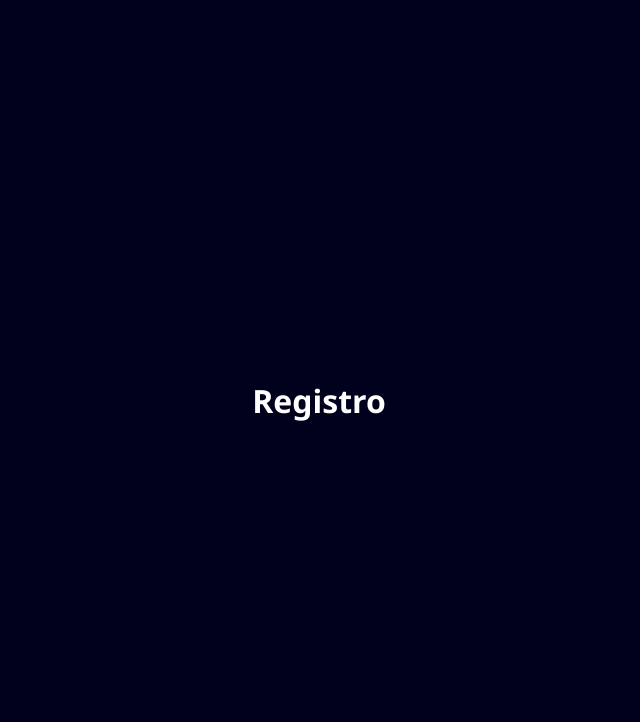
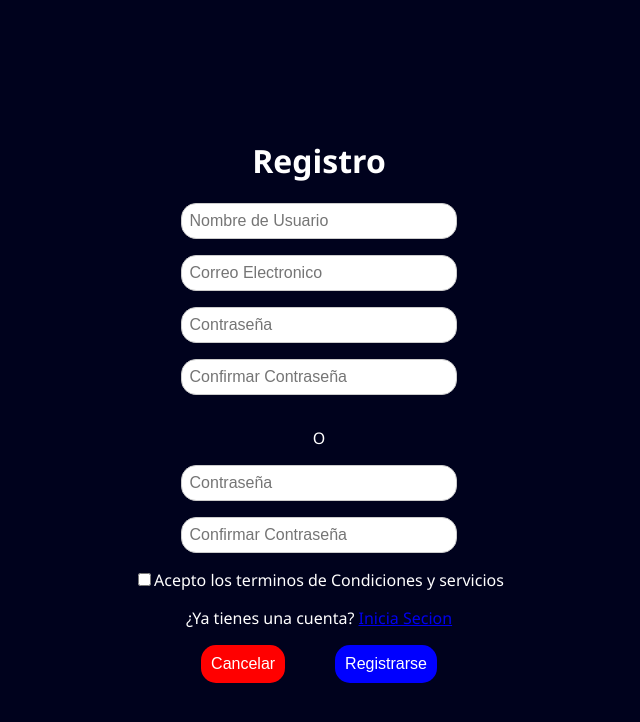
Before and after one commit to Balsero300/ProyectoTardus, a React (Vite) app: page /registro in a window 1280 px wide. Shown: the top 722 px of the page, without its empty margins (321-961 px from the left). Built offline with nearby package versions, Linux system fonts and the light colour scheme.

Commit message:
Ingreso html de pagina

```diff
--- a/src/Componentes/Inicio_S.css
+++ b/src/Componentes/Inicio_S.css
@@ -18,7 +18,7 @@
     border: 1px solid #ccc;
     border-radius: 15px;
     font-size: 16px;
-    width: 80%;
+    width: 70%;
     max-width: 300px;
 }
 
@@ -41,8 +41,10 @@
 
 .Cancelar {
     background-color: red;
+    margin-left: 40px;
 }
 
 .Inicio {
     background-color: blue;
+    margin-right: 40px;
 }
--- a/src/Pages/Registro.tsx
+++ b/src/Pages/Registro.tsx
@@ -1,10 +1,47 @@
 import '../Componentes/Registro.css'
+import '../Componentes/Inicio_S.css'
 
 function Registro() {
     return (
         <div className="container">
             <h1>Registro</h1>
-
+            <form className="Form">
+                <label>
+                    <input className='Inp' type="text" placeholder='Nombre de Usuario' />
+                </label>
+                <br />
+                <label>
+                    <input className='Inp' type="text" placeholder='Correo Electronico' />
+                </label>
+                <br />
+                <label>
+                    <input className='Inp' type="password" placeholder='Contraseña' />
+                </label>
+                <br />
+                <label>
+                    <input className='Inp' type="password" placeholder='Confirmar Contraseña' />
+                </label>
+                <p>O</p>
+                <label>
+                    <input className='Inp' type="password" placeholder='Contraseña' />
+                </label>
+                <br />
+                <label>
+                    <input className='Inp' type="password" placeholder='Confirmar Contraseña' />
+                </label>
+                <br />
+                <input type="checkbox" id='terminos' />
+                <label for="terminos" >Acepto los terminos de Condiciones y servicios</label>
+            </form>
+            <p>¿Ya tienes una cuenta? <a href="#">Inicia Secion</a></p>
+            <div className="buttons-container">
+           <button className="Cancelar" type="button">
+             Cancelar
+           </button>
+           <button className="Inicio" type='button'>
+             Registrarse
+           </button>
+         </div>
         </div>
     )
 }
```
